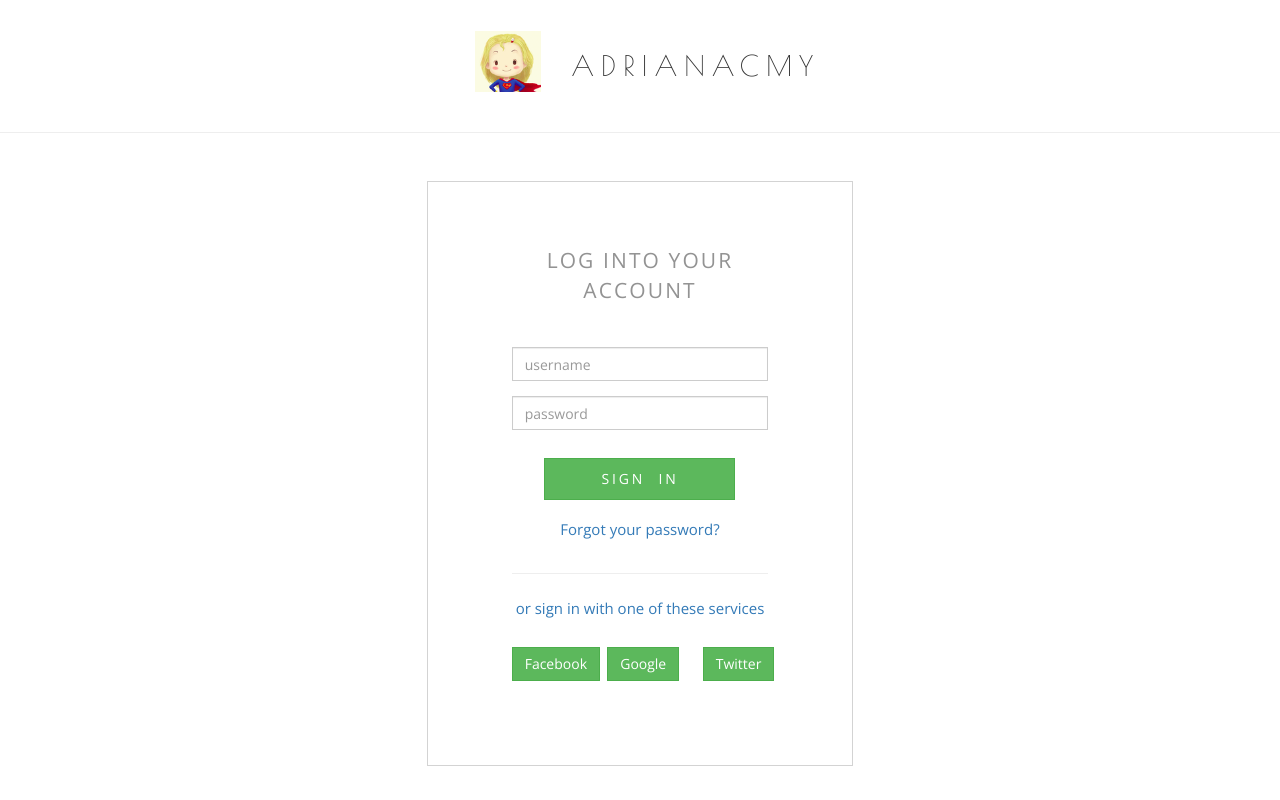
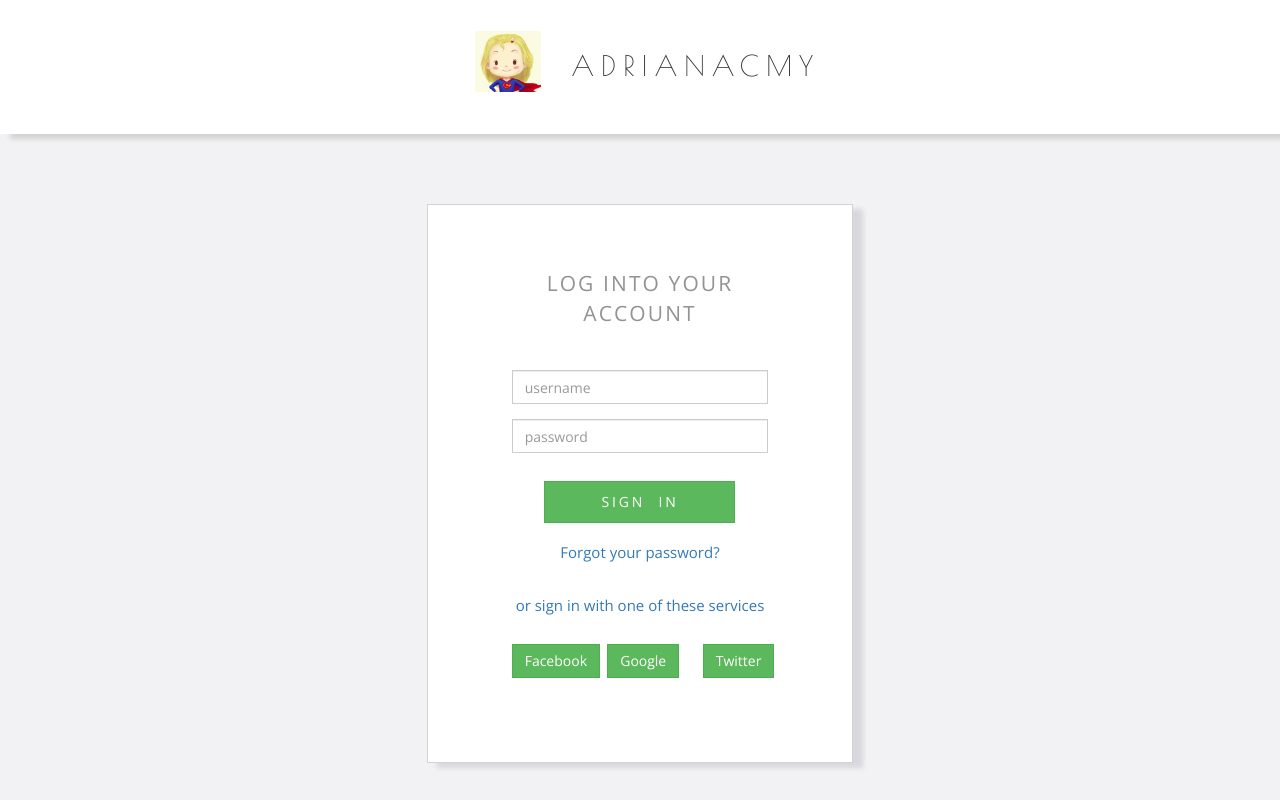
Before and after one commit to TheObtuseAutodidact/blogz_adriana, a Flask app: page /login in a window 1280 px wide. Run offline with Flask 2, Linux system fonts and the light colour scheme; some libraries are stand-ins or nearby versions; some web fonts are replaced.

Commit message:
amend sigin style

```diff
--- a/static/styles/airspace.css
+++ b/static/styles/airspace.css
@@ -895,10 +895,22 @@ footer .footer-manu ul li a:hover {
 /*--
 	header-base
 --*/
+body {
+
+    background: #f2f2f4;
+}
+#header-base {
+    box-shadow: 10px 5px 5px #D3D3D3;
+    margin-bottom: 2em;
+    padding-bottom: 3em;
+
+}
 .signin {
-    margin-top: 2em;
+    margin-top: 3em;
     padding: 3em 6em 6em 6em;
     border: 0.1em solid #D3D3D3;
+     background:#fff;
+     box-shadow: 10px 5px 5px #d7d7dd;
 }
 .signin-small {
 font-size: 1.5em;
@@ -912,7 +924,7 @@ color: #939393;
 }
 
 .btn-signin .other-service .forget-pw {
-    margin-bottom: 3em;
+    margin-bottom: 5em;
 }
 .btn-signin {
     margin-top: 2em;
--- a/templates/include/header_base.html
+++ b/templates/include/header_base.html
@@ -14,4 +14,4 @@
             <div class="col-md-2"></div>
          </div><!--row -->
     </div>
-</header>   <hr>
+</header>
--- a/templates/login.html
+++ b/templates/login.html
@@ -32,7 +32,7 @@
 
             </div>
         </div>
-        <hr>
+
 
         <div class="form-group other-service">
             <div class="col-md-12">
```
